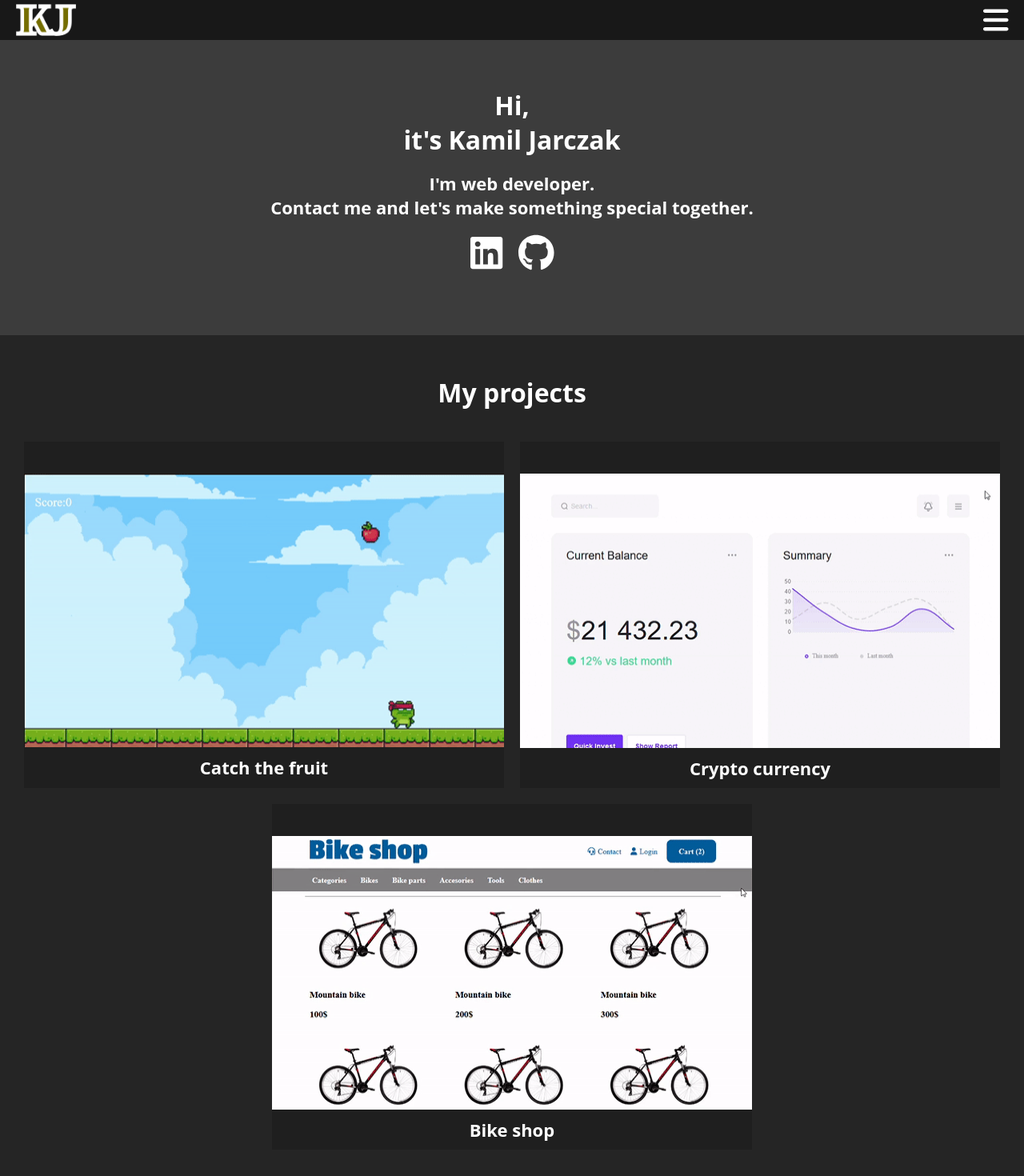
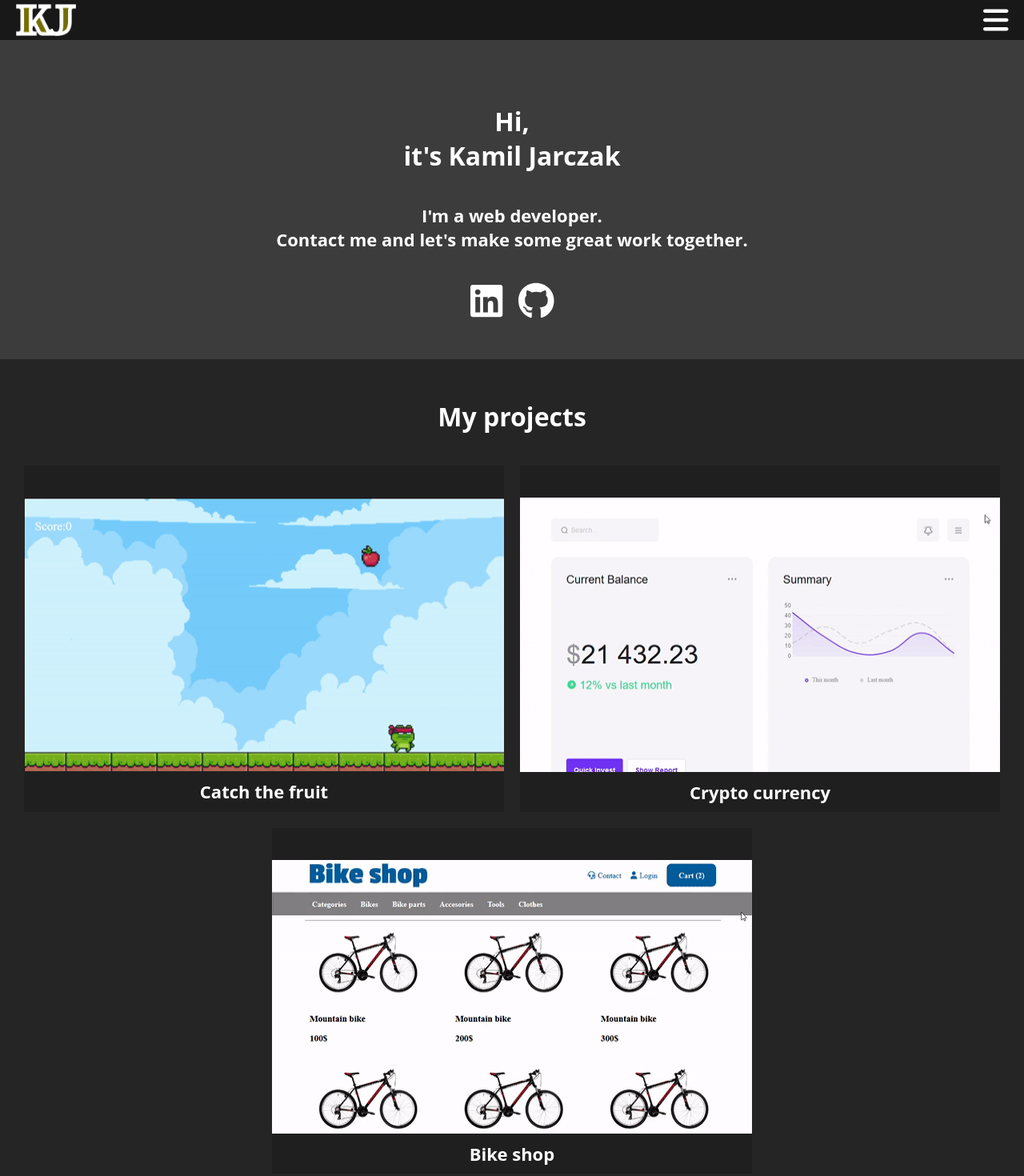
Before and after one commit to JELCZU/My-portfolio, a Vue app: page / in a window 1280 px wide. Shown: the top 1470 px of the page at 80% size. Built offline with nearby package versions, Linux system fonts and the light colour scheme.

Commit message:
Fixing bugs

```diff
--- a/src/App.vue
+++ b/src/App.vue
@@ -39,12 +39,15 @@ body {
   padding: 0;
   margin: 0;
 }
+button {
+  cursor: pointer;
+}
 .container {
-  /* padding: 50px 20px;
-  margin: -10px 0; */
   padding: 50px 20px;
 }
-
+.navigation {
+  height: min-content;
+}
 h1,
 h2,
 h3,
@@ -62,7 +65,7 @@ h3 {
   font-size: 18px;
 }
 .navigation {
-  position: fixed;
+  position: sticky;
   width: 100%;
   top: 0;
 }
--- a/src/components/HeaderComponents/HamburgerMenu.vue
+++ b/src/components/HeaderComponents/HamburgerMenu.vue
@@ -37,7 +37,8 @@ export default {
 
 <style scoped>
 .navigation {
-  position: relative;
+  position: absolute;
+  margin-top: 50px;
   transform: translateY(-100%);
   width: 100%;
   background-color: var(--darker-color);
--- a/src/components/PortfolioBody/PortfolioProject.vue
+++ b/src/components/PortfolioBody/PortfolioProject.vue
@@ -5,9 +5,11 @@
     @mouseleave="currentImage = this.portfolioProject.img"
   >
     <a :href="this.portfolioProject.link"
-      ><img :src="require(`@/assets/img/${currentImage}`)"
+      ><img loading="lazy" :src="require(`@/assets/img/${currentImage}`)"
     /></a>
-    <h2>{{ this.portfolioProject.name }}</h2>
+    <a :href="this.portfolioProject.link">
+      <h2>{{ this.portfolioProject.name }}</h2></a
+    >
   </div>
 </template>
 
@@ -24,6 +26,9 @@ export default {
 </script>
 
 <style scoped>
+a {
+  text-decoration: none;
+}
 h2 {
   margin: 10px;
 }
--- a/src/components/PortfolioBody/PortfolioStart.vue
+++ b/src/components/PortfolioBody/PortfolioStart.vue
@@ -3,7 +3,7 @@
     <h1>Hi,<br />it's Kamil Jarczak</h1>
 
     <h2>
-      I'm web developer.<br />Contact me and let's make something special
+      I'm a web developer.<br />Contact me and let's make some great work
       together.
     </h2>
 
@@ -34,15 +34,14 @@ export default {
   color: #ffffff;
   background-color: var(--light-color);
 }
-.container {
-  padding: 80px 20px;
-}
+
 h1 {
   text-align: center;
   margin: 30px 0 10px 0;
 }
 h2 {
   text-align: center;
+  padding: 20px 0px;
 }
 .font-awesome-icon {
   font-size: 46px;
```
Also changed, not shown: 4 other files (tests, documents, lock files or other folders).
